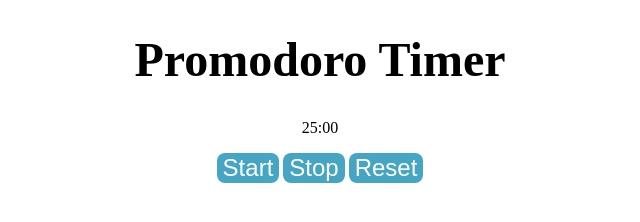
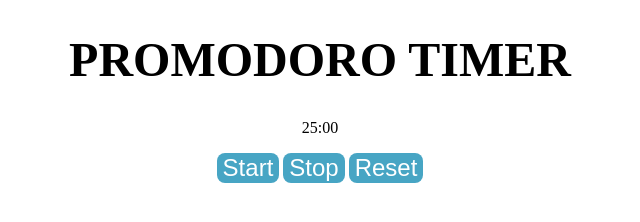
Before and after one commit to Shivani020898/Udemy_60-Project, a plain HTML site: page Pomodoro_Timer/index.html in a window 1280 px wide. Shown: the whole page, without its empty margins (320-960 px from the left). Drawn offline with Linux system fonts and the light colour scheme.

Commit message:
pomodoro

```diff
--- a/Pomodoro_Timer/index.html
+++ b/Pomodoro_Timer/index.html
@@ -8,7 +8,7 @@
 </head>
 <body>
    <div class="container">
-   <h1 class="title">Promodoro Timer</h1>
+   <h1 class="title">PROMODORO TIMER</h1>
    <p class="timer" id="timer">25:00</p>
    <div class="button-wrapper">
         <button id="start">Start</button>
```
